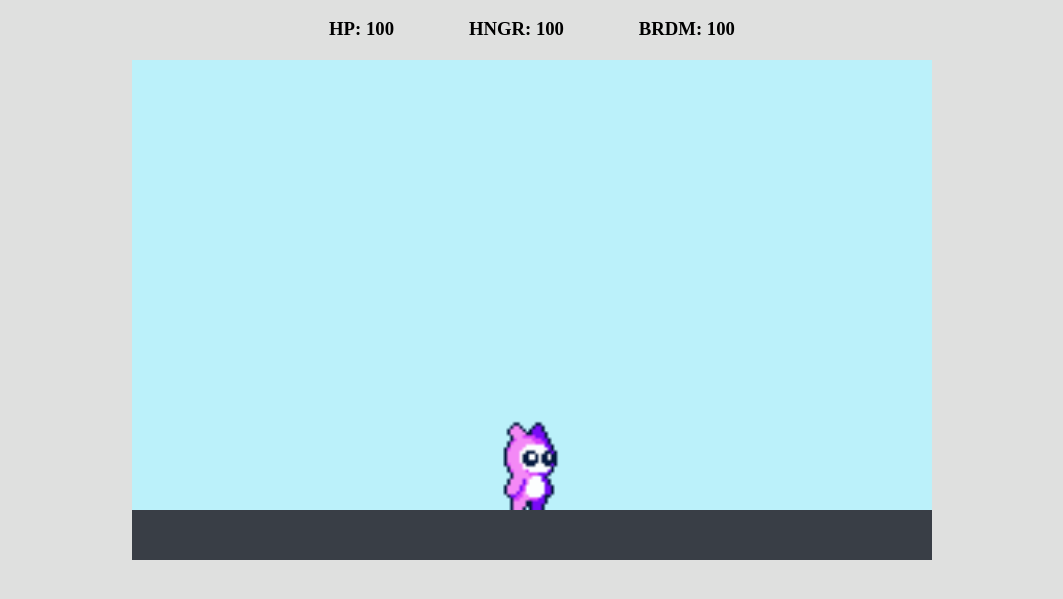
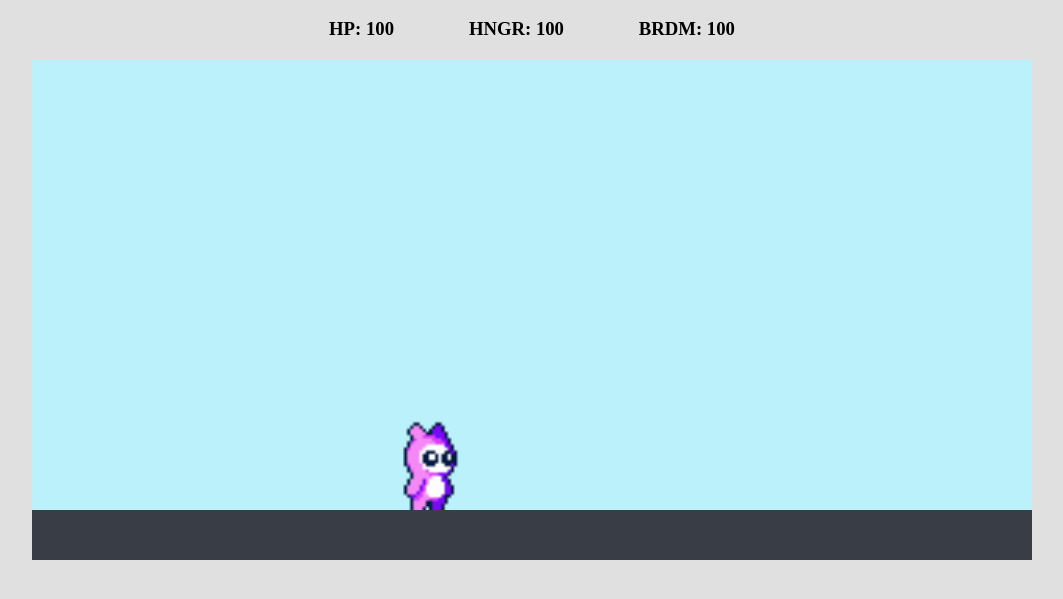
Before and after one commit to andrew8bit/GA-Project-1-Gamagotchi, a plain HTML site: page index.html in a window 1280 px wide. Shown: the part 61-660 px from the top of the page, without its empty margins (108-1171 px from the left). Drawn offline with Linux system fonts and the light colour scheme.

Commit message:
combined all our sprites, because dealing with different sprite sheets were confusing. Scaled each sprite to a width and height of 100 to match our previous width and height. Now going to work on sprite animations, which include looping through the indexes to match the animation with the action being pressed.

```diff
--- a/app/main.js
+++ b/app/main.js
@@ -1,11 +1,52 @@
 // things to check in game development are timing, physics, logic.
 const gameScreen = document.querySelector("#gameScreen");
-gameScreen.width = 800;
+gameScreen.width = 1000;
 gameScreen.height = 500;
 // ctx is short for context - standard practice.
 const ctx = gameScreen.getContext('2d');
 
+/****************** SPRITE ANIMATIONS  ******************************/
 const playerImage = document.querySelector("#gatchiPlayer")
+// this is where we declare all of our sprites
+// we moved all our sprites into one long spritesheet.
+// srctotalX = 3604
+// srctotaly = 100
+// totalsprites = 36
+// essentially we are creating indexes from the sprites
+// index 0 - 3 = idleForwardFacing
+// index 4-7 = idleRevFacing
+// index 8 - 13 walkForwardFacing
+// index 14 - 19 walkRevFacing
+// index 20 - 27 jumpForwardFacing
+// index 28 - 35 jumpRevFacing
+
+const playerImages = {}
+playerImages.player = new Image();
+playerImages.player.src = 'images/PM-idle.png'
+const playerIdle = document.querySelector("#gatchiIdle")
+const playerWalk = document.querySelector("#gatchiIdle")
+const playerRevWalk = document.querySelector("#gatchiIdle")
+
+
+const sheetWidth = 192;
+const sheetHeight = 32;
+
+const sheetCols = 3;
+const sheetRows = 0;
+
+const spriteWidth = 192 / 4;
+
+let currentFrame = 0;
+
+const updateFrame = ()=> {
+    currentFrame = ++ currentFrame % sheetCols; // 1 % 3 = 1
+
+    srcX = currentFrame * spriteWidth;
+    srcY = 0;
+}
+
+
+
 
 /************************* DEFINED OUR DRAW FUNCTIONS  **********************/
 
@@ -52,6 +93,14 @@ const drawPlayer = () => {
     ctx.drawImage(playerImage, player.x, player.y, player.w, player.h);
 
 }
+
+
+
+
+
+
+
+
 /****************** OBJECT COLLISION DETECTION *************/
 // We are going to work on detecting the walls and running this function later by running if statements.
 const detectWalls = () => {
--- a/index.html
+++ b/index.html
@@ -12,7 +12,8 @@
     <h3 id = values><span id="lifePoints">HP: 100</span><span id="hungerPoints">HNGR: 100</span><span id="bordemPoints">BRDM: 100</span></h3>
     <canvas id="gameScreen"></canvas>
 
-    <img id="gatchiPlayer" src="images/1 Pink_Monster/Pink_Monster.png" />
+    <img class="sprite" id="gatchiPlayer" src = "images/1 Pink_Monster/Pink_Monster.png" />
+    <img class="sprite" id="spriteSheet" src = "images/spritesheetp1.png" />
 
 
 
--- a/style/style.css
+++ b/style/style.css
@@ -7,7 +7,7 @@ span {
     padding:2em;
 }
 
-#gatchiPlayer {
+.sprite {
     /* this will remove our character from the side, since we want him to display visibily in our game screen. */
     display:none;
 }
```
Also changed, not shown: images/1 Pink_Monster/PM-idle.png (renamed from images/1 Pink_Monster/Pink_Monster_Idle_4.png), images/1 Pink_Monster/PM-walk.png (renamed from images/1 Pink_Monster/Pink_Monster_Walk_6.png), images/1 Pink_Monster/PM-walkRev.png (added), images/spritesheetp1.png (added), 3 other files.
